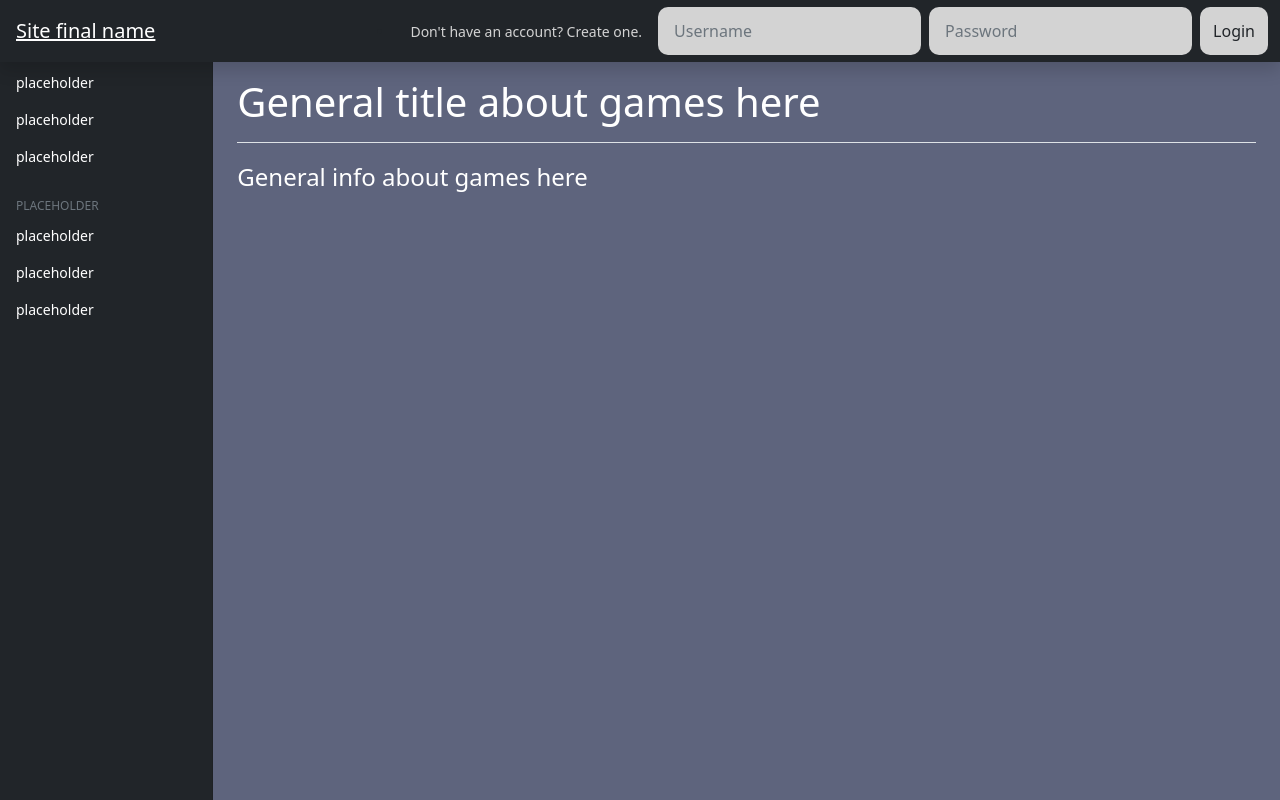
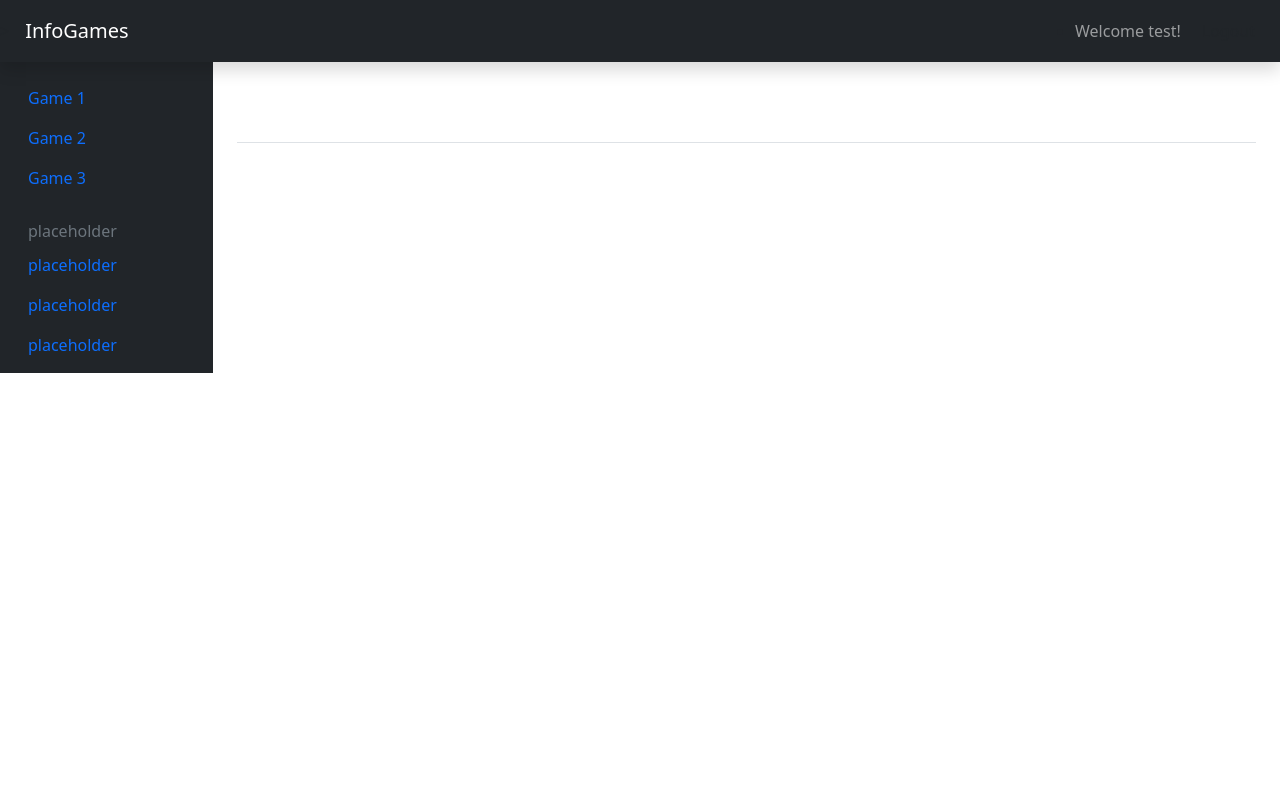
Before and after one commit to SzenasiLevente/ProjektOKJ, a PHP site: page / in a window 1280 px wide. Run offline with PHP 8.4, Linux system fonts and the light colour scheme; a user stored in the database is signed in.

Commit message:
trying to get CSS to work

```diff
--- a/CSS/boot.css
+++ /dev/null
@@ -1,118 +0,0 @@
-body {
-    font-size: .875rem;
-    margin: 0px;
-    padding: 0px;
-    background-color: #5e647d !important;
-}
-
-.feather {
-    width: 16px;
-    height: 16px;
-    vertical-align: text-bottom;
-}
-
-
-/*
-   * Sidebar
-   */
-
-.sidebar {
-    position: fixed;
-    top: 0;
-    /* rtl:raw:
-    right: 0;
-    */
-    bottom: 0;
-    /* rtl:remove */
-    left: 0;
-    z-index: 100;
-    /* Behind the navbar */
-    padding: 48px 0 0;
-    /* Height of navbar */
-    box-shadow: inset -1px 0 0 rgba(0, 0, 0, .1);
-}
-
-@media (max-width: 767.98px) {
-    .sidebar {
-        top: 5rem;
-    }
-}
-
-.sidebar-sticky {
-    position: relative;
-    top: 0;
-    height: calc(100vh - 48px);
-    padding-top: .5rem;
-    overflow-x: hidden;
-    overflow-y: auto;
-    /* Scrollable contents if viewport is shorter than content. */
-}
-
-.sidebar .nav-link {
-    font-weight: 500;
-    color: #fff;
-}
-
-.sidebar .nav-link .feather {
-    margin-right: 4px;
-    color: #727272;
-}
-
-.sidebar .nav-link.active {
-    color: #2470dc;
-}
-
-.sidebar .nav-link:hover .feather,
-.sidebar .nav-link.active .feather {
-    color: inherit;
-}
-
-.sidebar-heading {
-    font-size: .75rem;
-    text-transform: uppercase;
-}
-
-ul.nav a:hover {
-    color: #2470dc !important;
-}
-
-
-/*
-   * Navbar
-   */
-
-.navbar .navbar-toggler {
-    top: .25rem;
-    right: 1rem;
-}
-
-.navbar .form-control {
-    padding: .75rem 1rem;
-    border-width: 0;
-    border-radius: 0;
-}
-
-.form-control-dark {
-    color: #fff;
-    background-color: rgba(255, 255, 255, .1);
-    border-color: rgba(255, 255, 255, .1);
-}
-
-.form-control-dark:focus {
-    border-color: transparent;
-    box-shadow: 0 0 0 3px rgba(255, 255, 255, .25);
-}
-
-.bd-placeholder-img {
-    font-size: 1.125rem;
-    text-anchor: middle;
-    -webkit-user-select: none;
-    -moz-user-select: none;
-    user-select: none;
-}
-
-@media (min-width: 768px) {
-    .bd-placeholder-img-lg {
-        font-size: 3.5rem;
-    }
-}
--- a/CSS/own.css
+++ /dev/null
@@ -1,22 +0,0 @@
-.indexinput {
-    background-color: lightgrey;
-    margin: 3px 0;
-    border-radius: 10px !important;
-}
-
-a:link {
-    color: lightgrey;
-    text-decoration: none;
-}
-
-a:hover {
-    text-decoration: underline;
-}
-
-a:active {
-    color: white;
-}
-
-.fontavg {
-    font-size: 1.5rem;
-}
--- a/header.php
+++ b/header.php
@@ -1,5 +1,10 @@
+<?php
+session_start();
+?>
+
 <!doctype html>
 <html lang="en">
+
 <head>
   <meta charset="utf-8">
   <meta name="viewport" content="width=device-width, initial-scale=1">
@@ -7,35 +12,50 @@
   <link href="https://cdn.jsdelivr.net/npm/bootstrap@5.0.2/dist/css/bootstrap.min.css" rel="stylesheet" integrity="sha384-EVSTQN3/azprG1Anm3QDgpJLIm9Nao0Yz1ztcQTwFspd3yD65VohhpuuCOmLASjC" crossorigin="anonymous">
   <script src="https://cdn.jsdelivr.net/npm/bootstrap@5.0.2/dist/js/bootstrap.bundle.min.js" integrity="sha384-MrcW6ZMFYlzcLA8Nl+NtUVF0sA7MsXsP1UyJoMp4YLEuNSfAP+JcXn/tWtIaxVXM" crossorigin="anonymous"></script>
   <script src="https://code.jquery.com/jquery-3.3.1.slim.min.js" integrity="sha384-q8i/X+965DzO0rT7abK41JStQIAqVgRVzpbzo5smXKp4YfRvH+8abtTE1Pi6jizo" crossorigin="anonymous"></script>
-    <link rel="stylesheet" href="CSS/boot.css">
-    <link rel="stylesheet" href="CSS/own.css">
+
+  <link rel="stylesheet" href="CSS/override.css">
+
 </head>
 
-<header class="navbar navbar-dark sticky-top bg-dark flex-md-nowrap p-0 shadow">
+<header class="navbar navbar-dark sticky-top bg-dark flex-md-nowrap p-0 shadow" id="bootstrap-overrides">>
 
-  <a class="navbar-brand col-md-3 col-lg-2 px-3 py-3" href="index.php">Site final name</a>
+  <a class="navbar-brand col-md-3 col-lg-2 px-3 py-3" href="index.php">InfoGames</a>
 
   <button class="navbar-toggler position-absolute d-md-none collapsed" type="button" data-bs-toggle="collapse" data-bs-target="#sidebarMenu" aria-controls="sidebarMenu" aria-expanded="false" aria-label="Toggle navigation">
     <span class="navbar-toggler-icon"></span>
   </button>
 
   <div class="container-fluid">
+
+    <?php
+    if (isset($_SESSION['username'])) {
+      echo '
                   <ul class="navbar-navme ms-auto my-auto">
-          <li class="nav-item"><a href="registration.php" class="nav-link active">Don't have an account? Create one.</a></li>
+                        <li class="nav-item"><span class="navbar-text me-2 welcome-p">Welcome ' . $_SESSION['username'] . '!</span></li>
                   </ul>
-
-  <div class="navbar-nav nav-item">
+                  <div class="nav-item">
+                         <form class="d-flex" method="POST" action="inc/inc_logout.php">
+                            <button class="btn index-input" type="submit" name="submit">Logout</button>
+                          </form>
+                  </div>';
+    } else {
+      echo '
+                  <ul class="navbar-navme ms-auto my-auto">
+                    <li class="nav-item"><a href="registration.php" class="nav-link"> Create an account.</a></li>
+                  </ul>
+                <div class="nav-item">
                     <form class="d-flex" method="POST" action="inc/inc_login.php">
-        <input class="form-control me-2 indexinput" type="text" placeholder="Username" name="inUsername">
-        <input class="form-control me-2 indexinput" type="password" placeholder="Password" name="inPass">
-        <button class="btn indexinput" type="submit" name="submit">Login</button>
+                      <input class="form-control me-2 index-input" type="text" placeholder="Username" name="inUsername">
+                      <input class="form-control me-2 index-input" type="password" placeholder="Password" name="inPass">
+                      <button class="btn index-input" type="submit" name="submit">Login</button>
                     </form>
-
-    </div>
+                </div>';
+    }
+    ?>
   </div>
 </header>
 
-<body>
+<body id="bootstrap-overrides">
 
   <div class="container-fluid">
     <div class="row">
@@ -46,19 +66,19 @@
             <li class="nav-item">
               <a class="nav-link" aria-current="page" href="#">
                 <span data-feather="home"></span>
-              placeholder
+                Game 1
               </a>
             </li>
             <li class="nav-item">
               <a class="nav-link" href="#">
                 <span data-feather="bar-chart-2"></span>
-              placeholder
+                Game 2
               </a>
             </li>
             <li class="nav-item">
               <a class="nav-link" href="#">
                 <span data-feather="layers"></span>
-              placeholder
+                Game 3
               </a>
             </li>
           </ul>
--- a/registration.php
+++ b/registration.php
@@ -1,4 +1,6 @@
-<?php require "header.php" ?>
+<?php
+require "header.php"
+?>
 
 <main class="col-md-10 ms-sm-auto col-lg-10 px-md-4">
 
```
Lines whose indentation alone changed are shown as unchanged.
